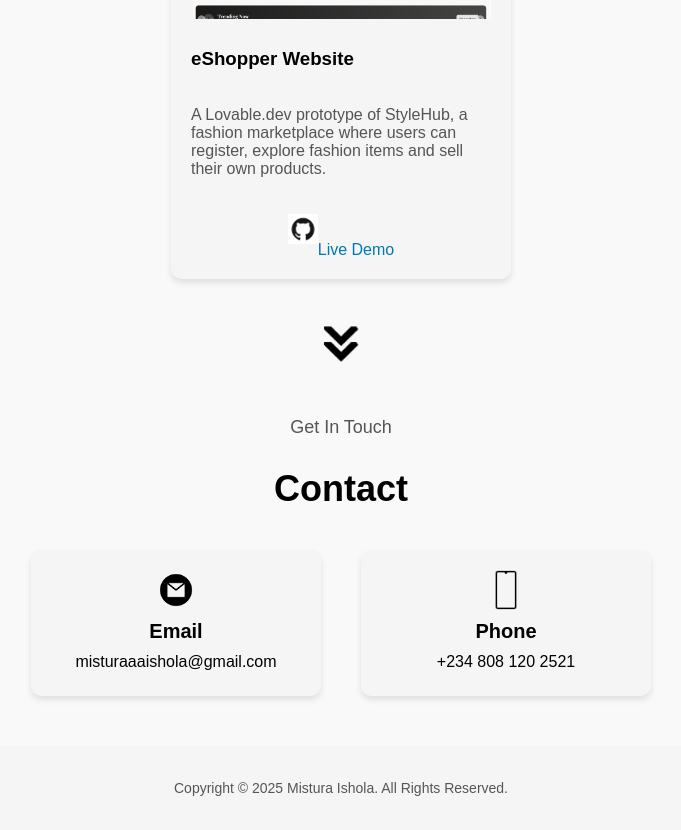
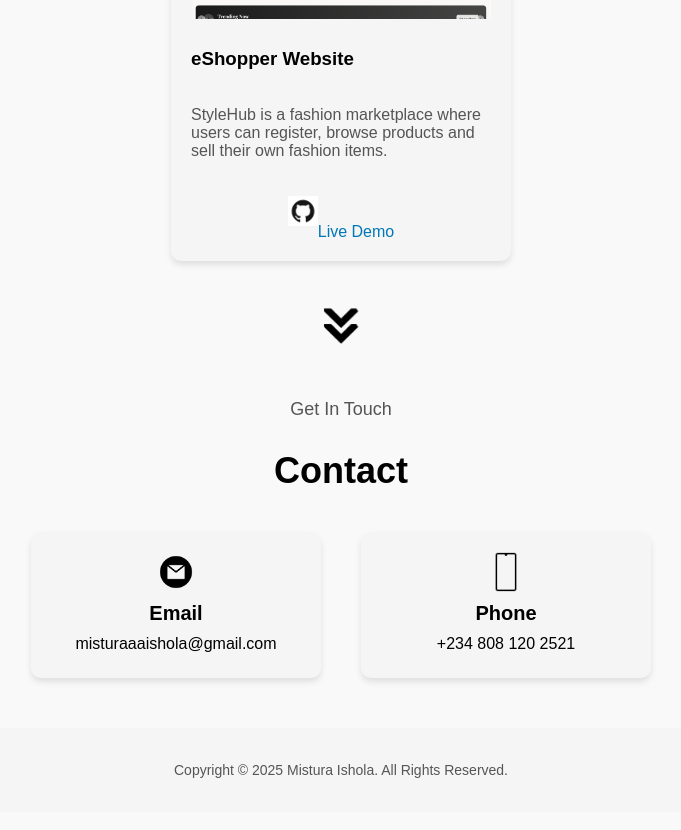
Before and after one commit to MisturaDev/my-portfolio, a React (Vite) app: page / in a window 1280 px wide. Shown: the part 3253-4083 px from the top of the page, without its empty margins (299-980 px from the left). Built offline with nearby package versions, Linux system fonts and the light colour scheme.

Commit message:
Update StyleHub project description

```diff
--- a/src/components/Projects.jsx
+++ b/src/components/Projects.jsx
@@ -56,7 +56,7 @@ const Projects = () => {
         <div className="project-card">
           <img src={eshopperImg} alt="eShopper Website" />
           <h3>eShopper Website</h3>
-          <p>A Lovable.dev prototype of StyleHub, a fashion marketplace where users can register, explore fashion items and sell their own products.</p>
+          <p>StyleHub is a fashion marketplace where users can register, browse products and sell their own fashion items.</p>
           <div className="project-links">
             <a href="https://github.com/MisturaDev/stylehub-app-react.git" target="_blank" rel="noopener noreferrer">
               <img src={githubIcon} alt="GitHub Link" className="icon" />
```
